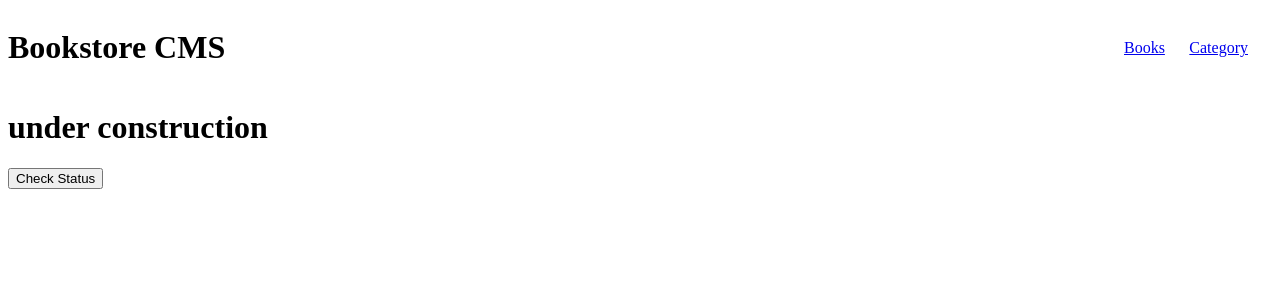
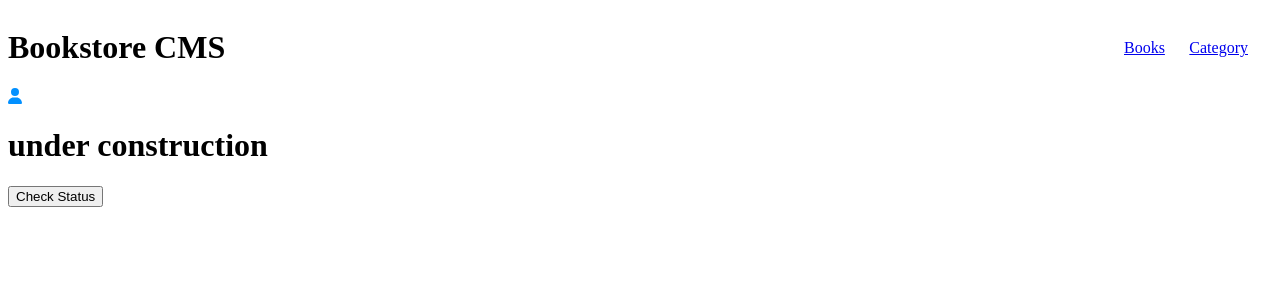
Before and after one commit to BonkeGcobo/BookStore2, a React (Create React App) app: page /Categories in a window 1280 px wide. Shown: the top 300 px of the page. Built offline with nearby package versions, Linux system fonts and the light colour scheme.

Commit message:
Add classes on the header

```diff
--- a/src/components/Header.js
+++ b/src/components/Header.js
@@ -1,5 +1,7 @@
 import React from 'react';
 import { NavLink } from 'react-router-dom';
+import { FontAwesomeIcon } from '@fortawesome/react-fontawesome';
+import { faUser } from '@fortawesome/free-solid-svg-icons';
 
 const Header = () => {
   const links = [
@@ -18,15 +20,20 @@ const Header = () => {
   return (
     <header className="theHeader">
       <div className="HeaderRight">
-        <h1 className="title">Bookstore CMS</h1>
+        <h1 className="Apptitle">Bookstore CMS</h1>
         <ul className="nav">
           {links.map((link) => (
             <li key={link.id} className="link">
-              <NavLink to={link.path} activeClassName="active-link" exact>{link.text}</NavLink>
+              <NavLink to={link.path} activeClassName="active-link" className="tag" exact>{link.text}</NavLink>
             </li>
           ))}
         </ul>
       </div>
+
+      <div className="user-icon">
+        <FontAwesomeIcon icon={faUser} color="#0290ff" />
+      </div>
+
     </header>
   );
 };
```
